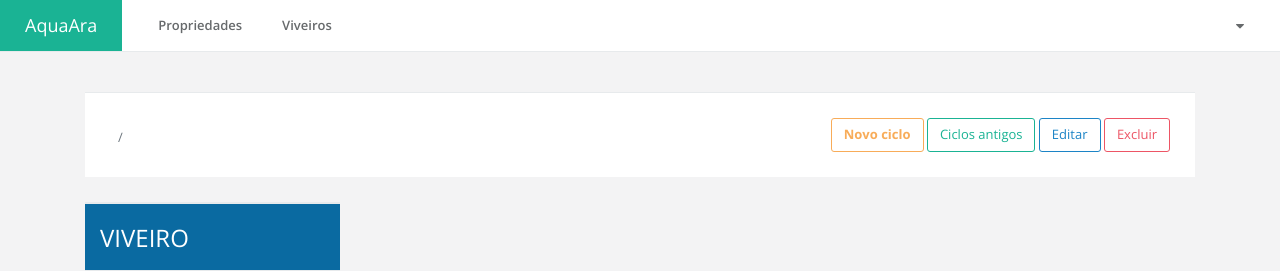
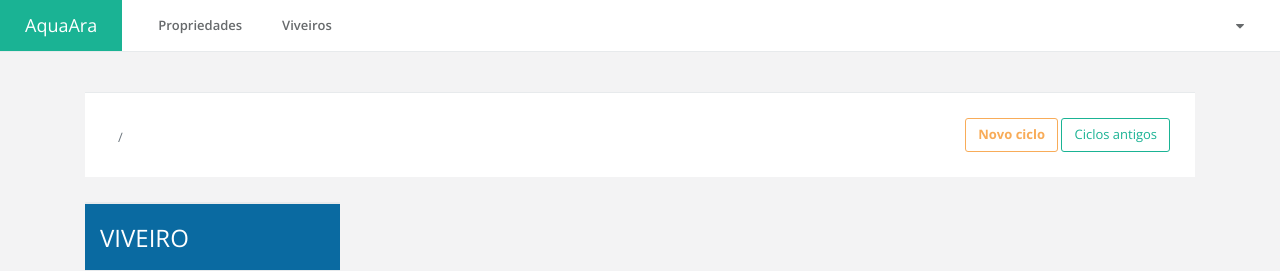
Before and after one commit to SamuelSilvaAraujo/aquaara, a Django app: template core/templates/pond_detail.html in a window 1280 px wide. Shown: the top 271 px of the page. Run offline with Django 3.2, Linux system fonts and the light colour scheme; the template is opened without the code that fills it, so the values that code supplies are empty; some libraries are stand-ins or nearby versions.

Commit message:
colocando buttons de editar e remove na lista de viveiro e tirando esses buttons do detail viveiro

```diff
--- a/core/templates/pond_delete.html
+++ b/core/templates/pond_delete.html
@@ -9,7 +9,7 @@
             <div class="error-desc">
                 Se você excluir esse viveiro, todas as informações seram perdidas
                 <br/><button type="submit" class="btn btn-danger m-t"><i class="fa fa-trash"></i> Excluir</button>
-                <a href="{% url 'pond_detail' property.id object.id %}" class="btn btn-primary m-t">Cancelar</a>
+                <a href="{% url 'property_ponds' property.id %}" class="btn btn-primary m-t">Cancelar</a>
             </div>
         </div>
     </form>
--- a/core/templates/pond_detail.html
+++ b/core/templates/pond_detail.html
@@ -39,12 +39,6 @@
                                 {% endif %}
                                 <a href="#" class="btn btn-primary btn-outline btn-link">
                                     Ciclos antigos
-                                </a>
-                                <a href="{% url 'pond_update' property.id pond.id %}" class="btn btn-success btn-outline btn-link">
-                                    Editar
-                                </a>
-                                <a href="{% url 'pond_delete' property.id pond.id %}" class="btn btn-danger btn-outline btn-link">
-                                    Excluir
                                 </a>
                             </div>
                         </div>
--- a/core/templates/property_ponds.html
+++ b/core/templates/property_ponds.html
@@ -70,9 +70,12 @@
                                             <td class="project-title">
                                                 <a href="{% url 'pond_detail' property.id pond.id %}">{{ pond.identification }}</a>
                                             </td>
+                                            <td class="project-actions">
+                                                <a href="{% url 'pond_update' property.id pond.id %}" class="btn btn-white btn-sm"><i class="fa fa-pencil"></i> Editar </a>
+                                                <a href="{% url 'pond_delete' property.id pond.id %}" class="btn btn-danger btn-sm"><i class="fa fa-trash"></i> Excluir </a>
+                                            </td>
                                         </tr>
                                     {% endfor %}
-
                                     </tbody>
                                 </table>
                             </div>
--- a/core/views.py
+++ b/core/views.py
@@ -112,8 +112,7 @@ class PondUpdateView(LoginRequiredMixin, UpdateView):
 
     def get_success_url(self):
         pk_property = self.kwargs["pk_property"]
-        pk_pond = self.kwargs["pk_pond"]
-        return reverse_lazy('pond_detail', kwargs={"pk_property": pk_property, "pk_pond": pk_pond})
+        return reverse_lazy('property_ponds', kwargs={"pk_property": pk_property})
 
     def get_context_data(self, **kwargs):
         context = super(PondUpdateView, self).get_context_data(**kwargs)
```
